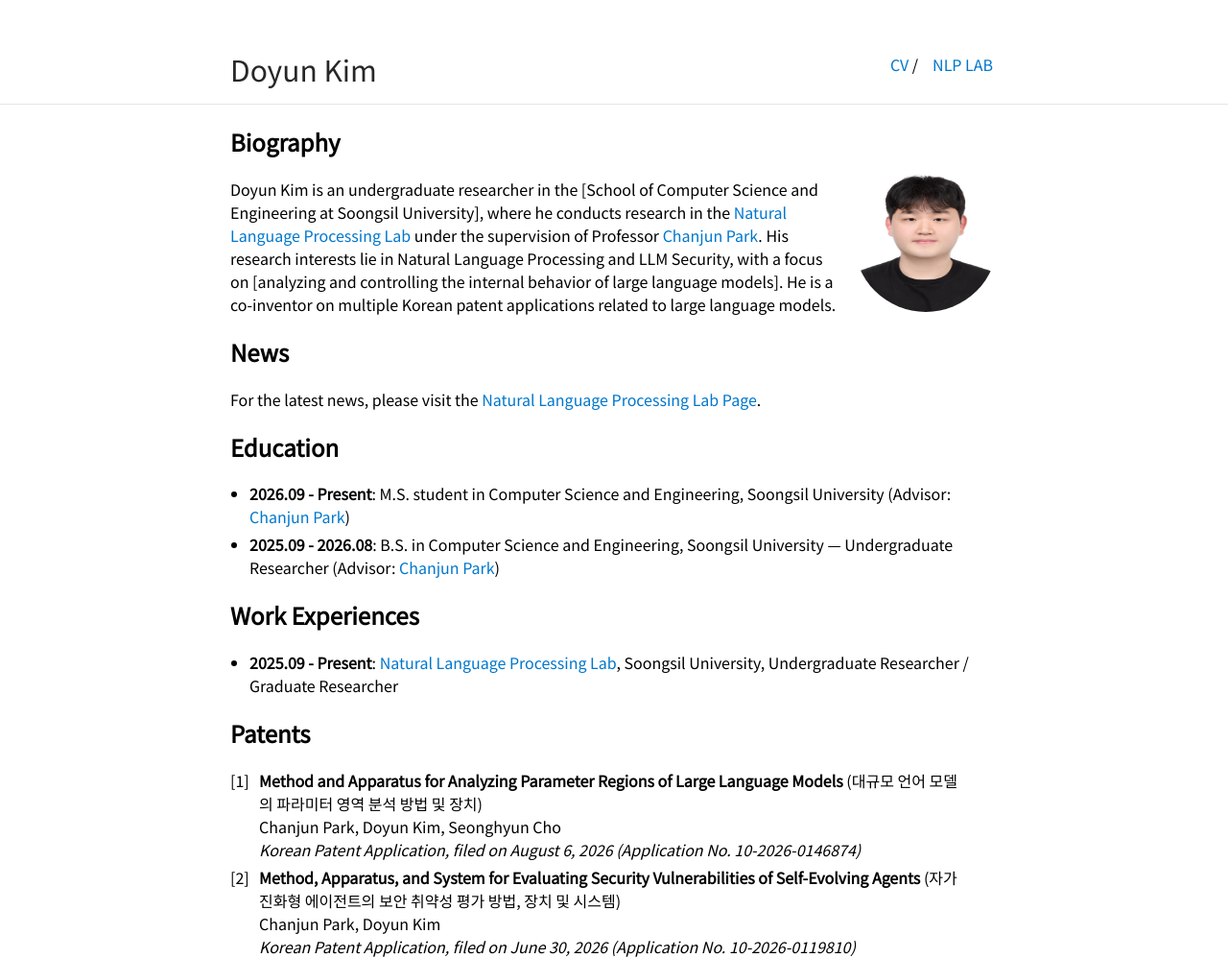
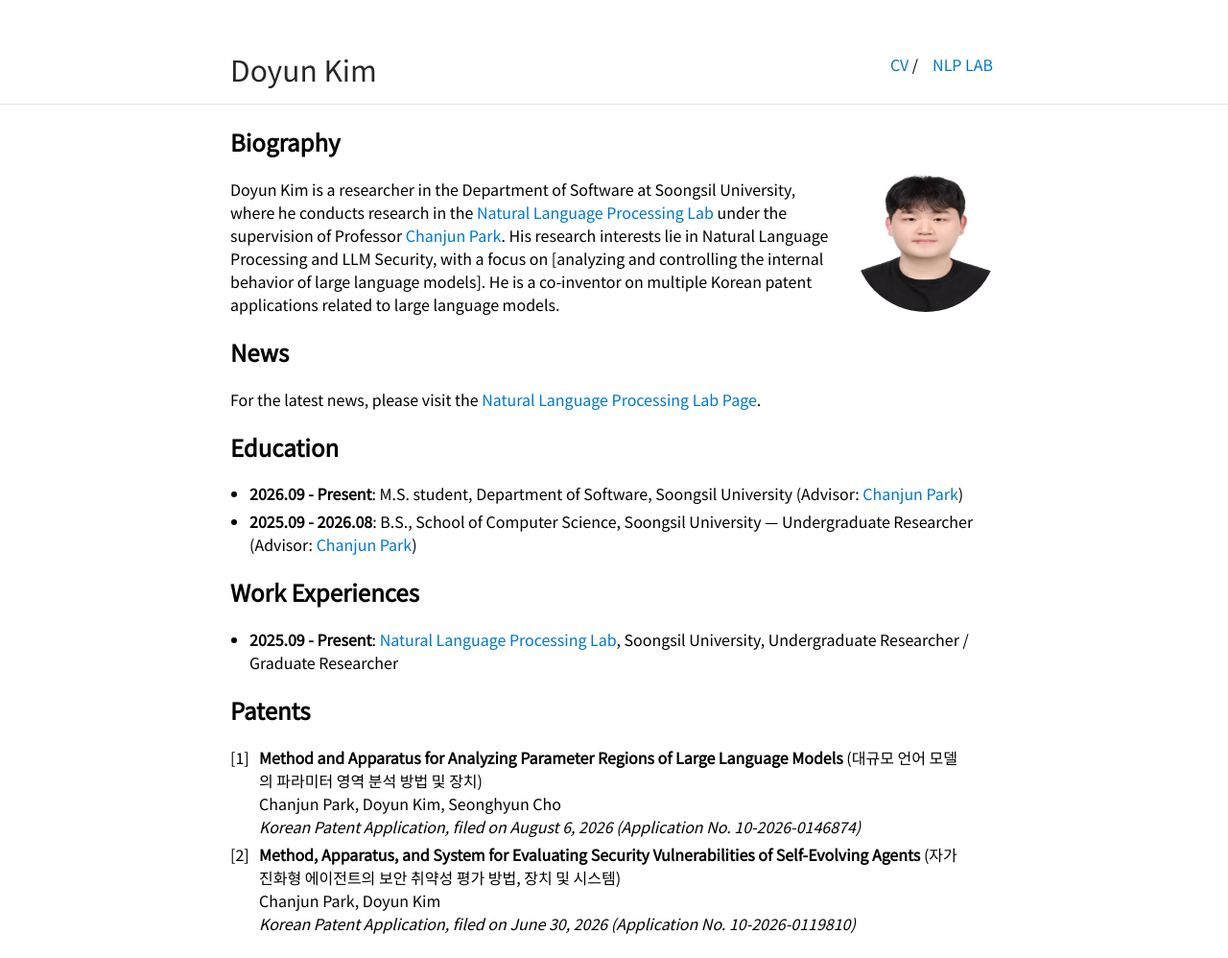
Before and after one commit to Doyun-coding/Doyun-coding.github.io, a Jekyll site: the page built from index.md, in a window 1280 px wide. Shown: the whole page at 96% size. Built offline with Jekyll 4.4.1, drawn with Linux system fonts in a browser that asks for light colours; our own code applies the rules of GitHub Pages for plain Markdown files; after the commit the page ends 974 px from its top, so only the background shows below that.

Commit message:
Add department names: Software (M.S.), Computer Science (B.S.)
Co-Authored-By: Claude Sonnet 5 <noreply@anthropic.com>

```diff
--- a/index.md
+++ b/index.md
@@ -5,14 +5,14 @@ layout: default
 ## Biography
 
 <img class="profile-picture" src="/assets/doyun_kim.png">
-Doyun Kim is an undergraduate researcher in the [School of Computer Science and Engineering at Soongsil University], where he conducts research in the <a href="https://sites.google.com/view/ssu-nlp/home">Natural Language Processing Lab</a> under the supervision of Professor <a href="https://parkchanjun.github.io/">Chanjun Park</a>. His research interests lie in Natural Language Processing and LLM Security, with a focus on [analyzing and controlling the internal behavior of large language models]. He is a co-inventor on multiple Korean patent applications related to large language models.
+Doyun Kim is a researcher in the Department of Software at Soongsil University, where he conducts research in the <a href="https://sites.google.com/view/ssu-nlp/home">Natural Language Processing Lab</a> under the supervision of Professor <a href="https://parkchanjun.github.io/">Chanjun Park</a>. His research interests lie in Natural Language Processing and LLM Security, with a focus on [analyzing and controlling the internal behavior of large language models]. He is a co-inventor on multiple Korean patent applications related to large language models.
 
 ## News
 For the latest news, please visit the <a href="https://sites.google.com/view/ssu-nlp/home">Natural Language Processing Lab Page</a>.
 
 ## Education
-* **2026.09 - Present**: M.S. student in Computer Science and Engineering, Soongsil University (Advisor: <a href="https://parkchanjun.github.io/">Chanjun Park</a>) <br>
-* **2025.09 - 2026.08**: B.S. in Computer Science and Engineering, Soongsil University &mdash; Undergraduate Researcher (Advisor: <a href="https://parkchanjun.github.io/">Chanjun Park</a>) <br>
+* **2026.09 - Present**: M.S. student, Department of Software, Soongsil University (Advisor: <a href="https://parkchanjun.github.io/">Chanjun Park</a>) <br>
+* **2025.09 - 2026.08**: B.S., School of Computer Science, Soongsil University &mdash; Undergraduate Researcher (Advisor: <a href="https://parkchanjun.github.io/">Chanjun Park</a>) <br>
 
 ## Work Experiences
 * **2025.09 - Present**: <a href="https://sites.google.com/view/ssu-nlp/home">Natural Language Processing Lab</a>, Soongsil University, Undergraduate Researcher / Graduate Researcher <br>
```
